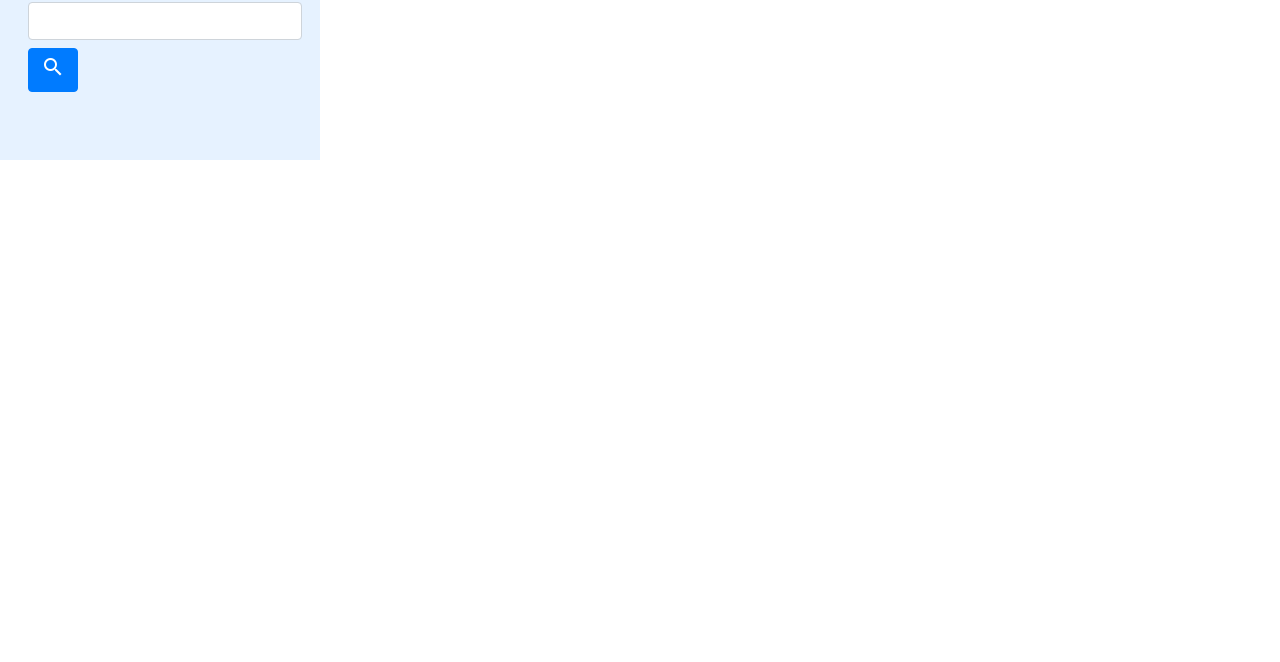
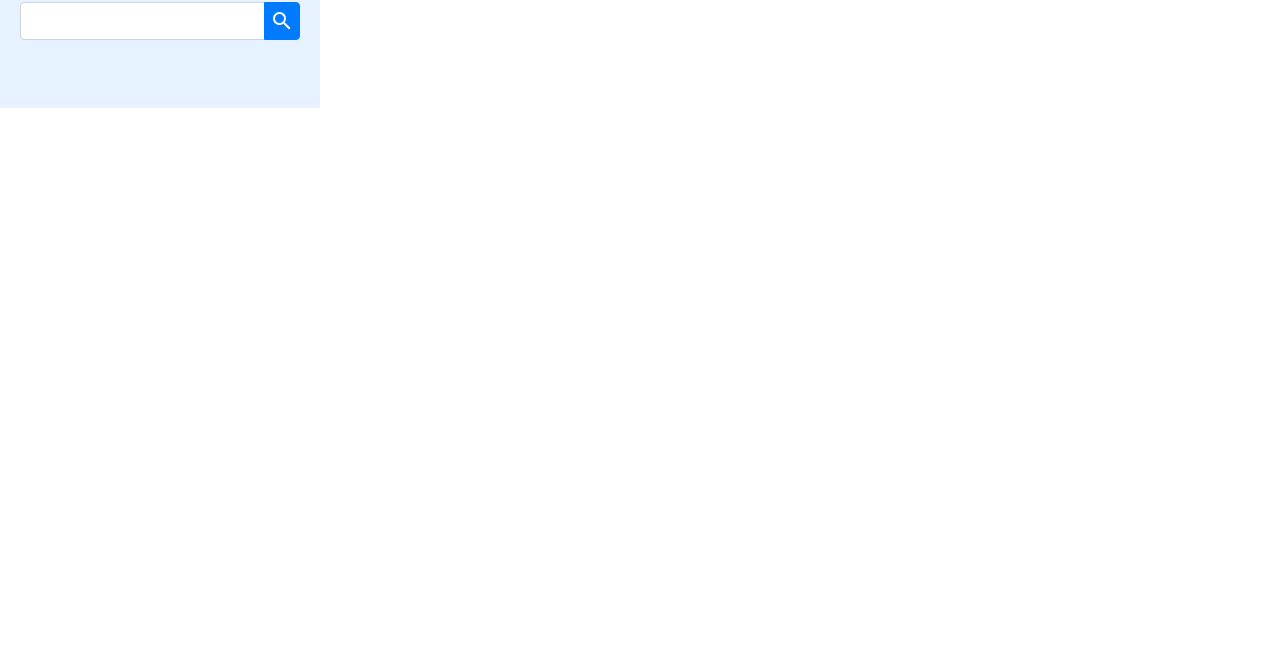
Before and after one commit to cynthiarich/weather-dashboard, a plain HTML site: page index.html in a window 1280 px wide. Shown: the part 138-800 px from the top of the page. Drawn offline with nearby package versions, Linux system fonts and the light colour scheme.

Commit message:
make the search button align properly

```diff
--- a/assets/style.css
+++ b/assets/style.css
@@ -29,3 +29,8 @@
     justify-content: space-between;
     margin: 10px 0px;
 }
+
+#searchbtn{
+    padding: 6px 5px 0px 5px;
+
+}
--- a/index.html
+++ b/index.html
@@ -25,12 +25,15 @@
     <div class="container-fluid">
         <div class="row mt-3">
             <div class="col-md-3 searcharea">
-                <form class="form-inline my-2 my-lg-0">
-                    <h2 class="text-secondary">Search for a city:</h2>
-                    <input class="form-control mx-2 mb-2 mr-sm-2" id="searchinput" type="search" aria-label="Search">
-                    <button class="btn btn-primary ml-2 mt-3 my-sm-0" id="searchbtn" type="submit"><i
-                            class="material-icons">search</i></button>
-                </form>
+                <h2 class="text-secondary">Search for a city:</h2>
+                <div class="input-group mb-3">
+                    <input type="text" class="form-control" id="searchinput" type="search" aria-label="Search">
+                    <div class="input-group-append">
+                        <button class="btn btn-primary" id="searchbtn" type="submit">
+                            <i class="material-icons">search</i>
+                        </button>
+                    </div>
+                </div>
                 <div class="mt-5" id="prevSearches">
                     <!--Buttons for previous searches here-->
                 </div>
```
Also changed, not shown: 1 other file.
